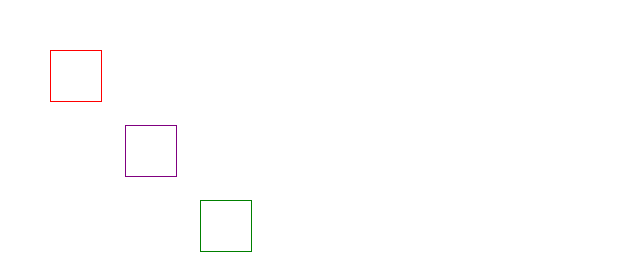
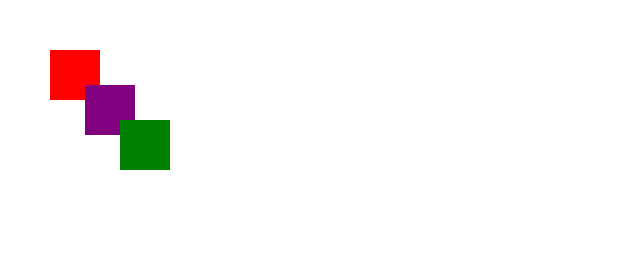
Before and after one commit to AndreyPetruhin/SA50-3-20_PetruhinAndrey-, a plain HTML site: page position/index.html in a window 1280 px wide. Shown: the whole page, without its empty margins (0-640 px from the left). Drawn offline with Linux system fonts and the light colour scheme.

Commit message:
feat: 2nd stage

```diff
--- a/position/style.css
+++ b/position/style.css
@@ -12,21 +12,21 @@
     top: 50px;
     width: 50px;
     height: 50px;
-    border: 1px solid red;
+    background-color:  red;
 }
 .boxpurple {
     position: absolute;
-    left: 125px;
-    top: 125px;
+    left: 85px;
+    top: 85px;
     width: 50px;
     height: 50px;
-    border: 1px solid purple;
+    background-color:  purple;
 }
 .boxgreen {
     position: absolute;
-    left: 200px;
-    top: 200px;
+    left: 120px;
+    top: 120px;
     width: 50px;
     height: 50px;
-    border: 1px solid green;
+    background-color:  green;
 }
```
